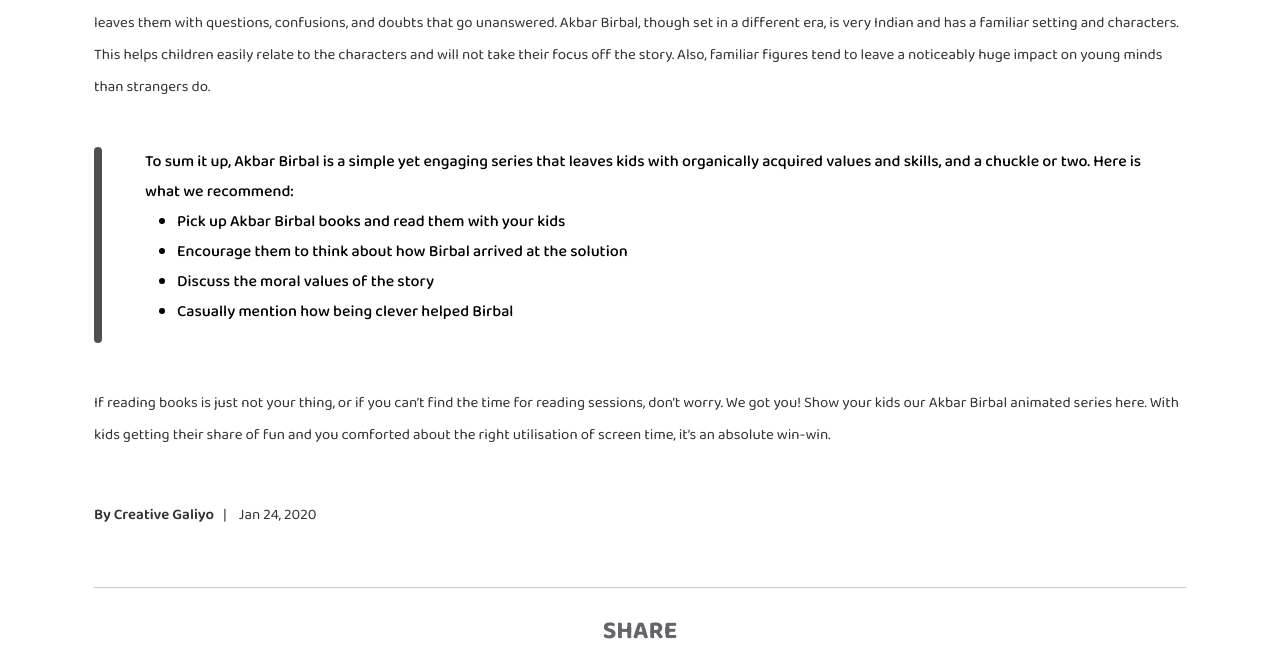
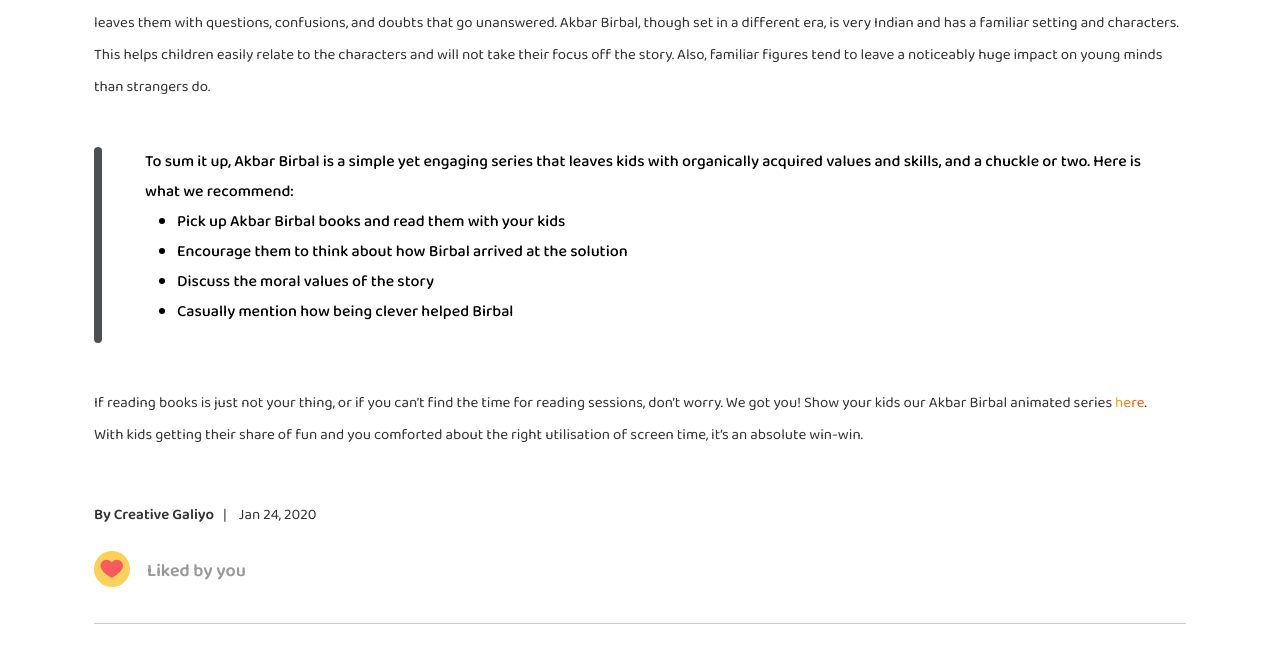
Before and after one commit to sadikams/html-pages, a plain HTML site: page index.html in a window 1280 px wide. Shown: the part 1885-2534 px from the top of the page. Drawn offline with nearby package versions, Linux system fonts and the light colour scheme.

Commit message:
minor changes

```diff
--- a/index.html
+++ b/index.html
@@ -1,3 +1,4 @@
+
 <!DOCTYPE html>
 <html>
 
@@ -39,6 +40,7 @@
         function clickFav() {
             gtag('event', 'favourite_clicked', {
                 page_location: document.title,
+                value:document.title,
                 send_to: 'G-8100E5YGZV'
             })
         }
@@ -157,7 +159,7 @@
 
             <div class="mt-4">
                 <div class="content ">If reading books is just not your thing, or if you can’t find the time for reading
-                    sessions, don’t worry. We got you! Show your kids our Akbar Birbal animated series here.
+                    sessions, don’t worry. We got you! Show your kids our Akbar Birbal animated series <a class="ancher-class" href="#" target="_blank">here</a>.<br>
                     With kids getting their share of fun and you comforted about the right utilisation of screen time,
                     it’s an absolute win-win.
                 </div>
@@ -167,6 +169,14 @@
                     <span class="ft-6">By Creative Galiyo</span>&nbsp; &nbsp;| &nbsp; &nbsp;<span>Jan 24, 2020</span>
                 </div>
             </div>
+
+            <span class="liked-icon" >
+                <img src="./media/liked.png" class="liked-img-fluid" alt="Responsive image">
+            </span>
+
+                <div >
+                    <span class="liked-text">Liked by you</span>
+                </div>
             <div class="mt-3">
                 <hr class="content" />
             </div>
--- a/styles/styles.css
+++ b/styles/styles.css
@@ -183,3 +183,34 @@
     text-align: center;
     font-size: 25px;
 }
+.ancher-class{
+    text-decoration:underline;
+    background: linear-gradient(90deg, #FFAB01 2.07%, #EA5D08 65.92%);
+    -webkit-background-clip: text;
+    -webkit-text-fill-color: transparent;
+    background-clip: text;
+}
+
+.liked-icon {
+    width: 36px;
+    height: 36px;
+    right: 0;
+    border-radius: 50%;
+    background: #FCD159;
+}
+.liked-img-fluid{
+    margin-left: 6px;
+    margin-top: 7px;
+}
+.liked-text{
+
+    font-family: 'Baloo 2';
+    font-style: normal;
+    font-weight: 600;
+    font-size: 18px;
+    line-height: 28px;
+    display: flex;
+    color: #999999;
+    margin-left: 53px;
+    margin-top: -30px;
+}
```
Also changed, not shown: media/liked.png (added).
